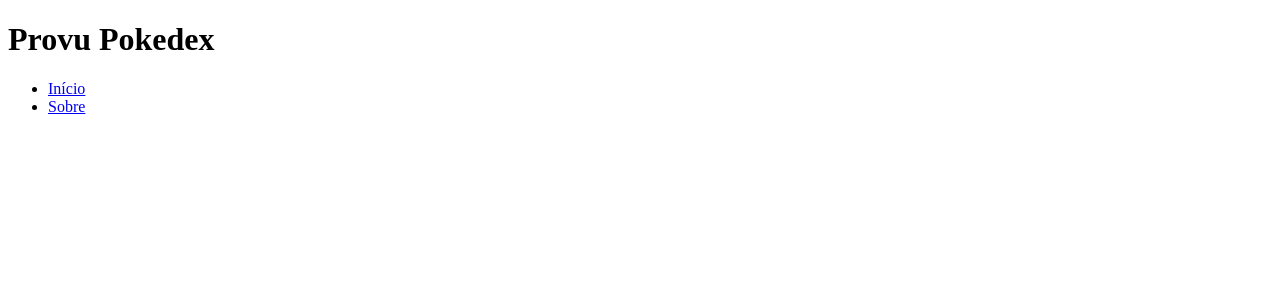
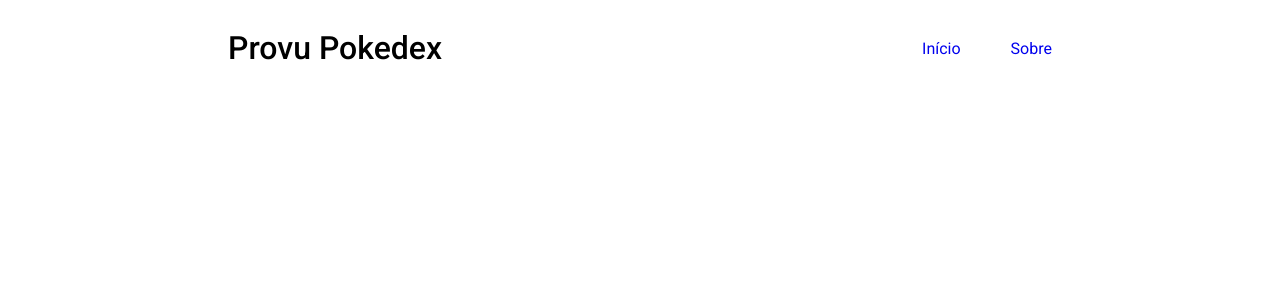
Before and after one commit to joaobosco2011/pokedex, a React (Create React App) app: page / in a window 1280 px wide. Shown: the top 300 px of the page. Built offline with nearby package versions, Linux system fonts and the light colour scheme.

Commit message:
Finalizado o css da Navbar
Feito o estilo do componente Navbar

```diff
--- a/src/component/Navbar.css
+++ b/src/component/Navbar.css
@@ -0,0 +1,29 @@
+@import url('https://fonts.googleapis.com/css2?family=Roboto:wght@300;400;500&display=swap');
+
+.navbar {
+    display: flex;
+    flex-direction: row;
+    justify-content: space-around;
+    align-items: center;
+}
+
+.navbar_title {
+    font-family: 'Roboto', sans-serif;
+    font-weight: 500;
+}
+
+.navbar_menu {
+    display: flex;
+    flex-direction: row;
+    gap: 50px;
+    font-family: 'Roboto', sans-serif;
+    list-style: none;
+}
+
+.navbar_menu_inicio {
+    text-decoration: none;
+}
+
+.navbar_menu_sobre {
+    text-decoration: none;
+}
--- a/src/component/Navbar.js
+++ b/src/component/Navbar.js
@@ -1,19 +1,22 @@
 import React from "react";
 import { Link } from "react-router-dom";
+import './Navbar.css'
 
 const Navbar = () => {
     return (
         <>
-            <h1 className="navbar_title">Provu Pokedex</h1>
+            <div className="navbar">
+                <h1 className="navbar_title">Provu Pokedex</h1>
 
-            <ul className="navbar_menu">
-                <li className="navbar_menu_inicio">
-                    <Link to='/component/pokedex'>Início</Link>
-                </li>
-                <li className="navbar_menu_sobre">
-                    <Link to='/component/sobre'>Sobre</Link>
-                </li>
-            </ul>
+                <ul className="navbar_menu">
+                    <li>
+                        <Link className="navbar_menu_inicio" to='/component/pokedex'>Início</Link>
+                    </li>
+                    <li>
+                        <Link className="navbar_menu_sobre" to='/component/sobre'>Sobre</Link>
+                    </li>
+                </ul>
+            </div>
         </>
     )
 }
```
